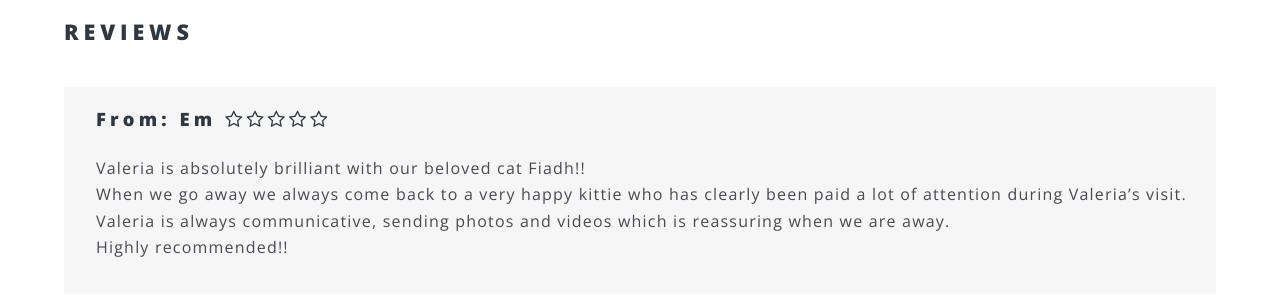
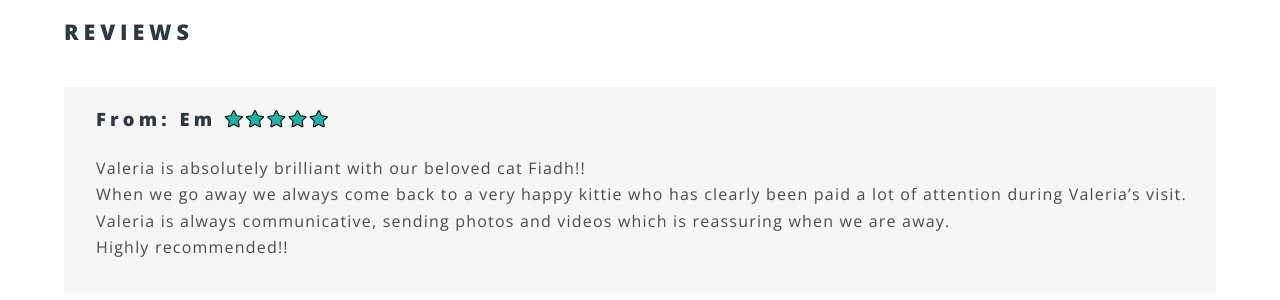
Before and after one commit to royalcatsitting/royalcatsitting.github.io, a Jekyll site: the page built from our_reviews.html, in a window 1280 px wide. Shown: the part 131-431 px from the top of the page. Built offline with Jekyll 4.4.1, drawn with Linux system fonts in a browser that asks for light colours.

Commit message:
add color stars

```diff
--- a/our_reviews.html
+++ b/our_reviews.html
@@ -11,7 +11,7 @@
 
 <!-- Review sections -->
 <li>
-	<h3 style="text-transform: none;">From: Em <i class="icon fa-star-o"></i><i class="icon fa-star-o"></i><i class="icon fa-star-o"></i><i class="icon fa-star-o"></i><i class="icon fa-star-o"></i></h3>
+	<h3 style="text-transform: none;">From: Em <i class="icon fa-star icon-full"></i><i class="icon fa-star icon-full"></i><i class="icon fa-star icon-full"></i><i class="icon fa-star icon-full"></i><i class="icon fa-star icon-full"></i></h3>
 	<p>
 	Valeria is absolutely brilliant with our beloved cat Fiadh!!<br />
 	When we go away we always come back to a very happy kittie who has clearly been paid a lot of attention during Valeria’s visit.<br />
```
